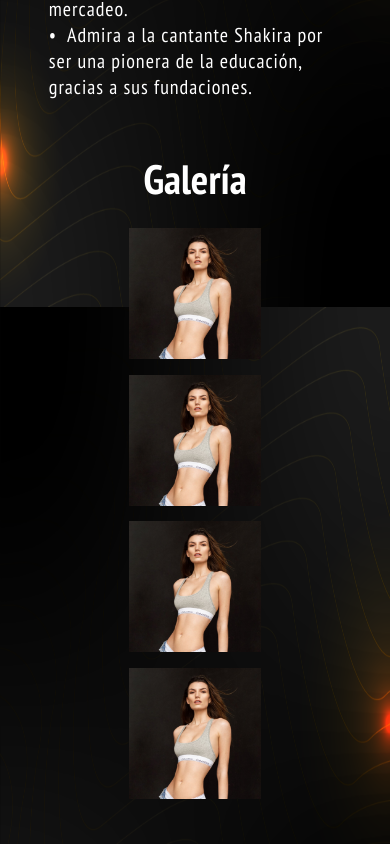
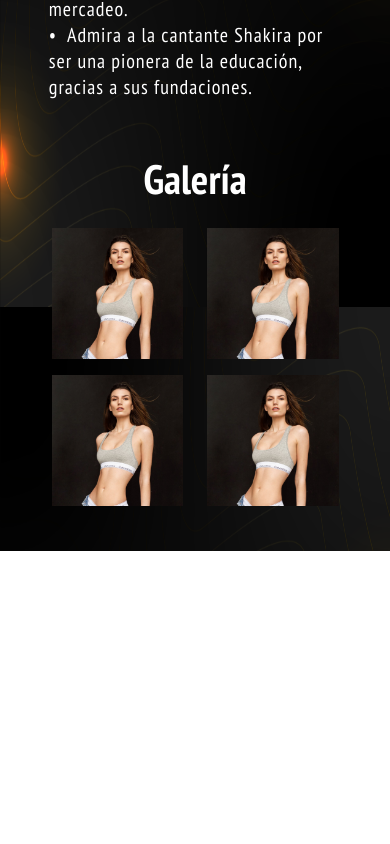
Before and after one commit to johnsi15/chica-qhubo, a Next.js app: page /chicaqhubo/laura-guedez in a window 390 px wide. Shown: the part 1381-2225 px from the top of the page. After the commit the page ends 1932 px from the top, so only its background shows below. Built offline with nearby package versions, Linux system fonts and the light colour scheme; no server answers.

Commit message:
Corrección de galería versión mobile

```diff
--- a/styles/Perfil.module.css
+++ b/styles/Perfil.module.css
@@ -169,6 +169,7 @@
   }
   .content_galery{
     flex-wrap: wrap;
+    column-gap: 0px;
   }
   .block_galery h3{
     margin-bottom: 10px;
```
